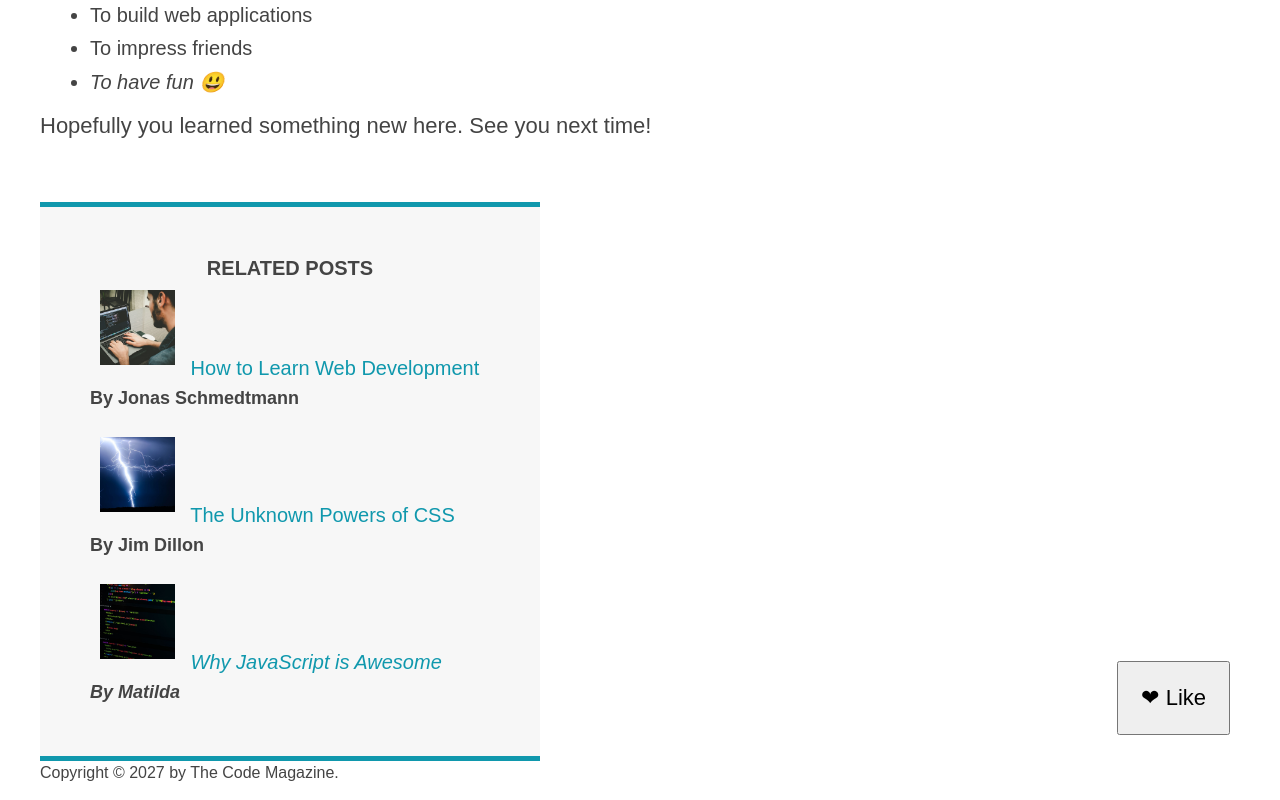
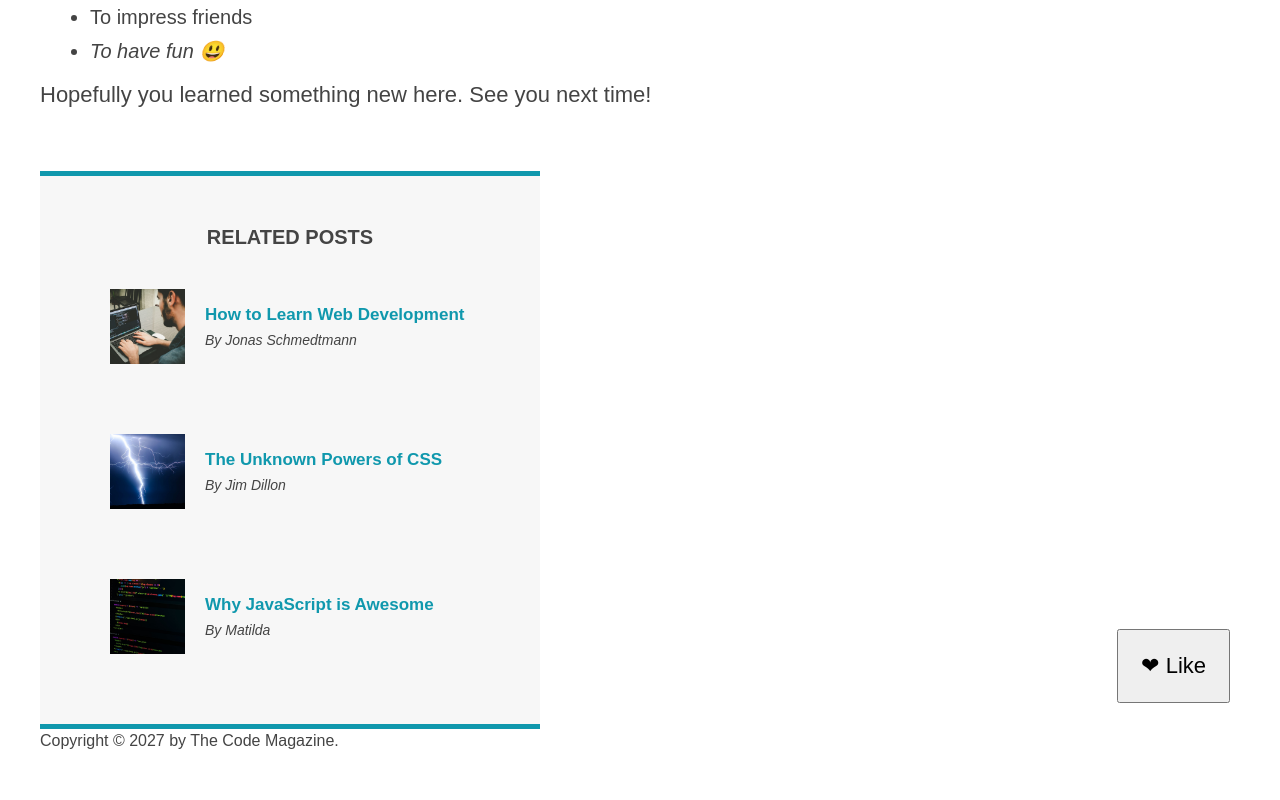
Before and after one commit to leo3651/HTML, a plain HTML site: page practice/index.html in a window 1280 px wide. Shown: the part 1608-2408 px from the top of the page. After the commit the page ends 2376 px from the top, so only its background shows below. Drawn offline with Linux system fonts and the light colour scheme.

Commit message:
adding flexbox

```diff
--- a/practice/index.html
+++ b/practice/index.html
@@ -16,7 +16,7 @@
     <h6>The Basic Language of the Web: HTML</h6>
     -->
     <div class="container">
-      <header id="main-header">
+      <header id="main-header" class="flex-container">
         <h1>📘 The Code Magazine</h1>
 
         <nav>
@@ -119,35 +119,41 @@
         <h4>Related posts</h4>
 
         <ul>
-          <li>
+          <li class="related-post">
             <img
               src="img/related-1.jpg"
               alt="Person programming"
               width="75"
               height="75"
             />
-            <a href="#">How to Learn Web Development</a>
-            <p class="related-author">By Jonas Schmedtmann</p>
+            <div>
+              <a href="#" class="related-link">How to Learn Web Development</a>
+              <p class="related-author">By Jonas Schmedtmann</p>
+            </div>
           </li>
-          <li>
+          <li class="related-post">
             <img
               src="img/related-2.jpg"
               alt="Lightning"
               width="75"
               heigth="75"
             />
-            <a href="#">The Unknown Powers of CSS</a>
-            <p class="related-author">By Jim Dillon</p>
+            <div>
+              <a href="#" class="related-link">The Unknown Powers of CSS</a>
+              <p class="related-author">By Jim Dillon</p>
+            </div>
           </li>
-          <li>
+          <li class="related-post">
             <img
               src="img/related-3.jpg"
               alt="JavaScript code on a screen"
               width="75"
               height="75"
             />
-            <a href="#">Why JavaScript is Awesome</a>
-            <p class="related-author">By Matilda</p>
+            <div>
+              <a href="#" class="related-link">Why JavaScript is Awesome</a>
+              <p class="related-author">By Matilda</p>
+            </div>
           </li>
         </ul>
       </aside>
--- a/practice/main.css
+++ b/practice/main.css
@@ -12,7 +12,6 @@ html {
 body {
   color: #444;
   font-family: sans-serif;
-  border-top: 1rem solid #1098ad;
   position: relative;
 }
 
@@ -21,6 +20,7 @@ body {
   /* margin-left: auto;
   margin-right: auto; */
   margin: 0 auto;
+  border-top: 1rem solid #1098ad;
 }
 
 article {
@@ -53,7 +53,12 @@ aside {
 
 nav {
   font-size: 1.8rem;
-  text-align: center;
+}
+
+.flex-container {
+  display: flex;
+  align-items: center;
+  justify-content: space-between;
 }
 
 /* Smaller elements*/
@@ -95,6 +100,7 @@ h4 {
   font-size: 2rem;
   text-transform: uppercase;
   text-align: center;
+  margin-bottom: 2rem;
 }
 
 p {
@@ -161,7 +167,7 @@ a:link {
 }
 
 a:visited {
-  color: #35d28eac;
+  color: #1098ad;
 }
 
 a:hover {
@@ -181,7 +187,7 @@ nav a:link {
   padding: 2rem;
   display: block; */
   margin-right: 3rem;
-  margin-top: 1rem;
+  /*margin-top: 1rem; */
   display: inline-block;
 }
 
@@ -222,7 +228,7 @@ ul li:last-child p:last-child {
 }
 
 ul li img {
-  margin: 1rem;
+  margin: 2rem;
 }
 
 ul li p {
@@ -241,6 +247,27 @@ aside ul {
   display: flex;
   gap: 3rem;
   align-items: center;
+}
+
+.related-post {
+  display: flex;
+  align-items: center;
+  margin-bottom: 3rem;
+}
+
+p.related-author {
+  margin: 0;
+  font-style: italic;
+  font-size: 1.4rem;
+  font-weight: normal;
+}
+
+.related-link:link {
+  font-size: 1.7rem;
+  font-weight: bold;
+  font-style: normal;
+  margin-bottom: 0.5rem;
+  display: inline-block;
 }
 
 /* h3 + p::first-line {
```
